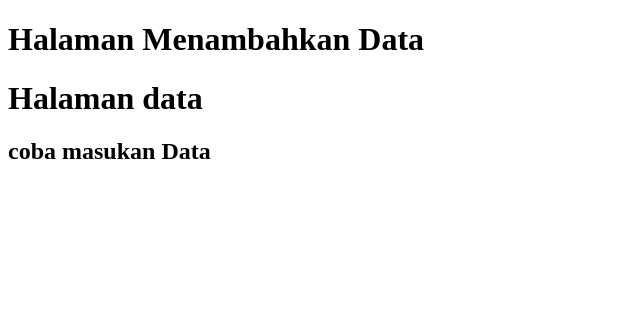
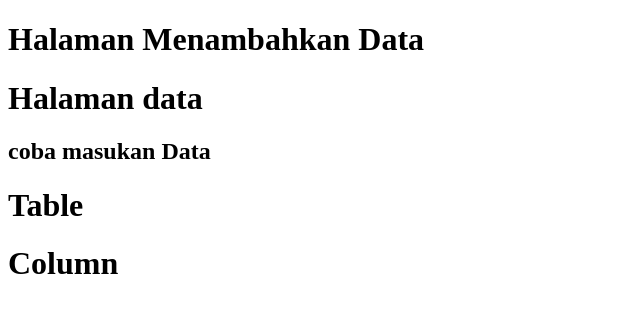
Before and after one commit to HgRayhan08/Soal_Prioritas2_II, a plain HTML site: page Tambah.html in a window 1280 px wide. Shown: the whole page, without its empty margins (0-640 px from the left). Drawn offline with Linux system fonts and the light colour scheme.

Commit message:
uoload hasil stash

```diff
--- a/Tambah.html
+++ b/Tambah.html
@@ -10,5 +10,7 @@
     <h1>Halaman Menambahkan Data</h1>
     <h1>Halaman data</h1>
     <h2>coba masukan Data</h2>
+    <h1>Table</h1>
+    <h1>Column</h1>
   </body>
 </html>
```
